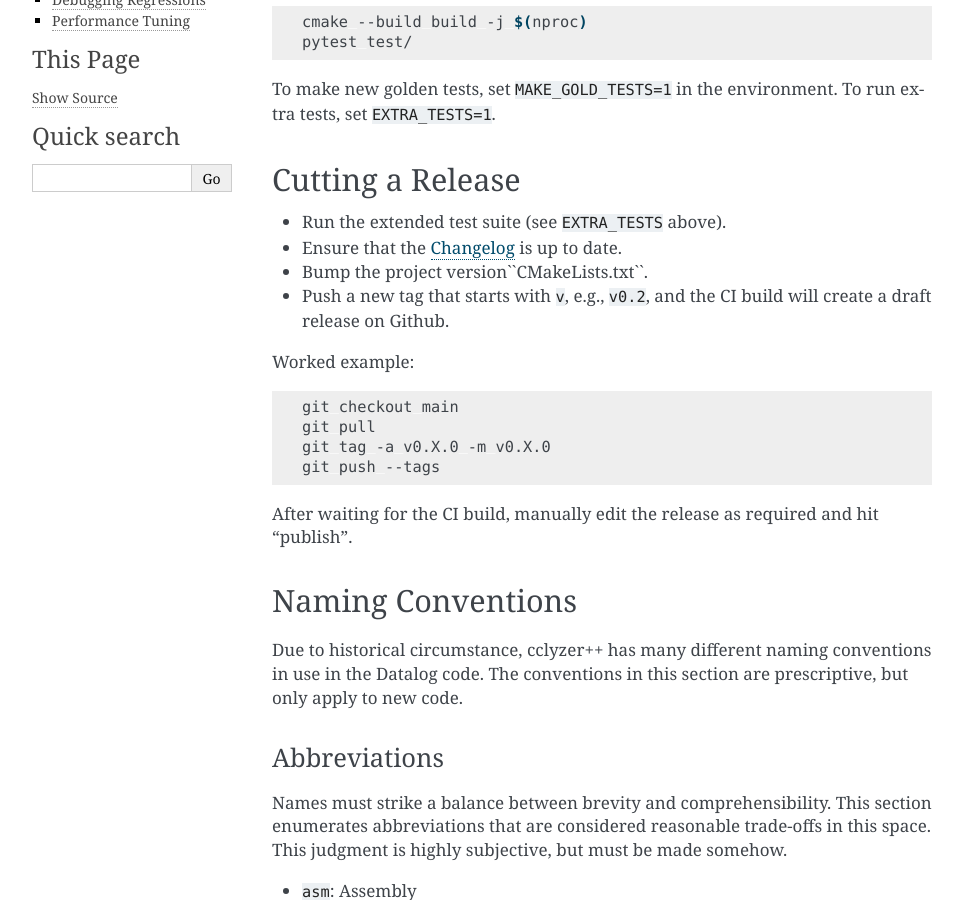
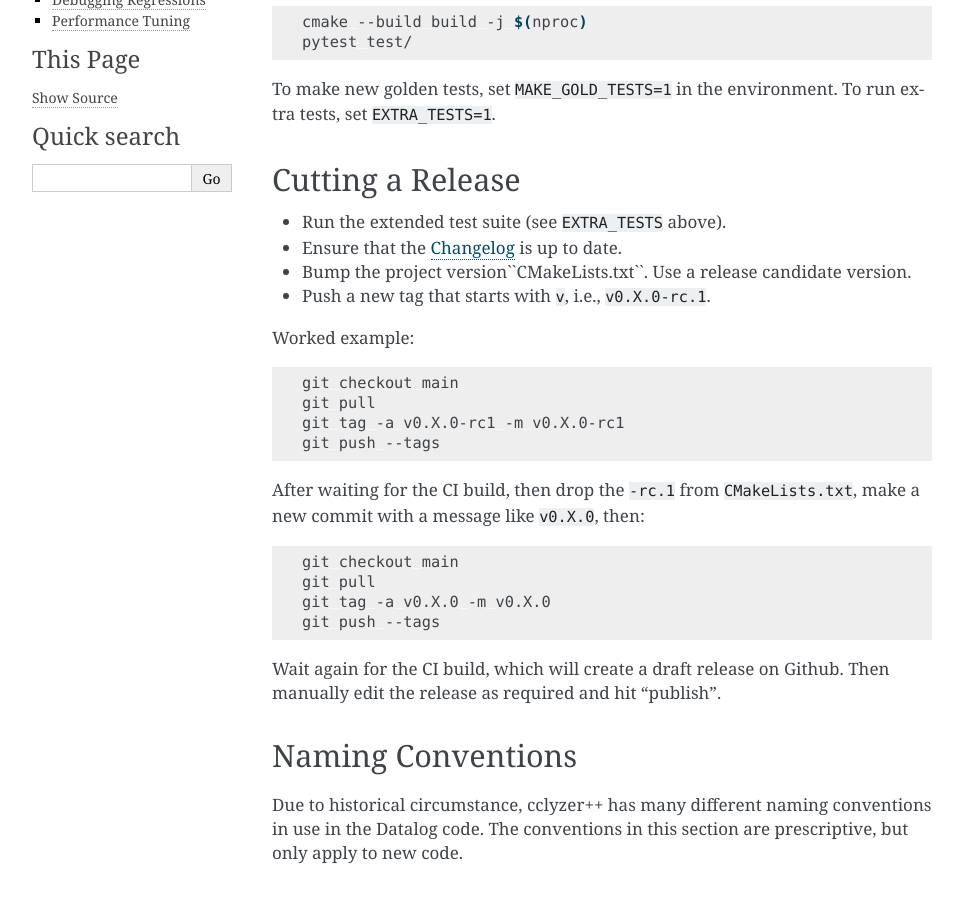
Before and after one commit to GaloisInc/cclyzerpp, a Sphinx documentation site: the page built from doc/dev.rst, in a window 1280 px wide and 900 px high, scrolled down 210 px. Shown: the whole window, without its empty margins (148-1111 px from the left). Built offline with Sphinx 7.4.7, drawn with Linux system fonts in a browser that asks for light colours.

Commit message:
doc/dev: Update release instructions to use release candidates

```diff
--- a/doc/dev.rst
+++ b/doc/dev.rst
@@ -19,11 +19,20 @@ Cutting a Release
 
 - Run the extended test suite (see ``EXTRA_TESTS`` above).
 - Ensure that the :doc:`changelog` is up to date.
-- Bump the project version``CMakeLists.txt``.
-- Push a new tag that starts with ``v``, e.g., ``v0.2``, and the CI build will
-  create a draft release on Github.
+- Bump the project version``CMakeLists.txt``. Use a release candidate version.
+- Push a new tag that starts with ``v``, i.e., ``v0.X.0-rc.1``.
 
 Worked example:
+
+.. code-block:: shell
+
+  git checkout main
+  git pull
+  git tag -a v0.X.0-rc1 -m v0.X.0-rc1
+  git push --tags
+
+After waiting for the CI build, then drop the ``-rc.1`` from ``CMakeLists.txt``,
+make a new commit with a message like ``v0.X.0``, then:
 
 .. code-block:: shell
 
@@ -32,8 +41,8 @@ Worked example:
   git tag -a v0.X.0 -m v0.X.0
   git push --tags
 
-After waiting for the CI build, manually edit the release as required and hit
-"publish".
+Wait again for the CI build, which will create a draft release on Github. Then
+manually edit the release as required and hit "publish".
 
 Naming Conventions
 ******************
```
